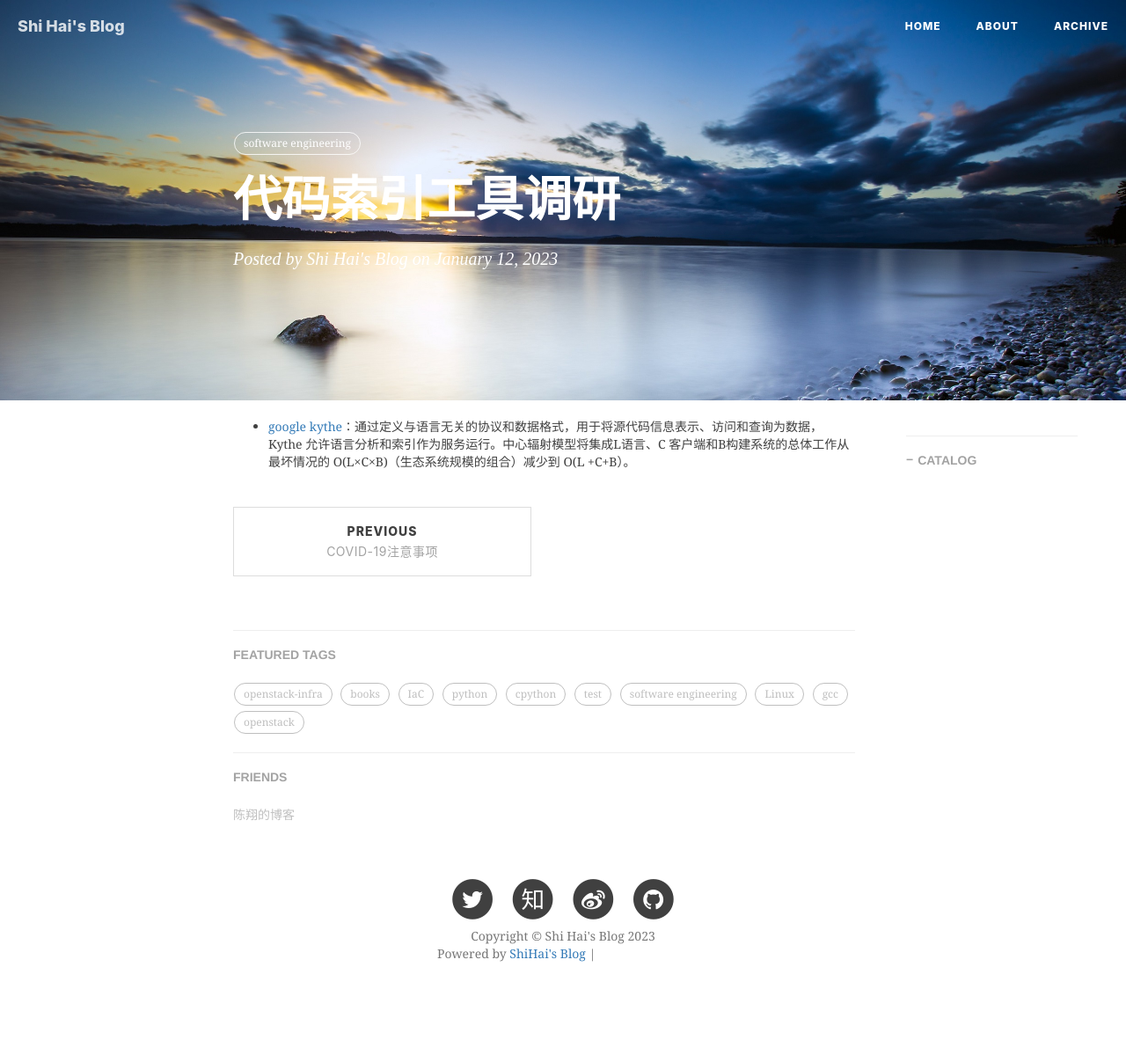
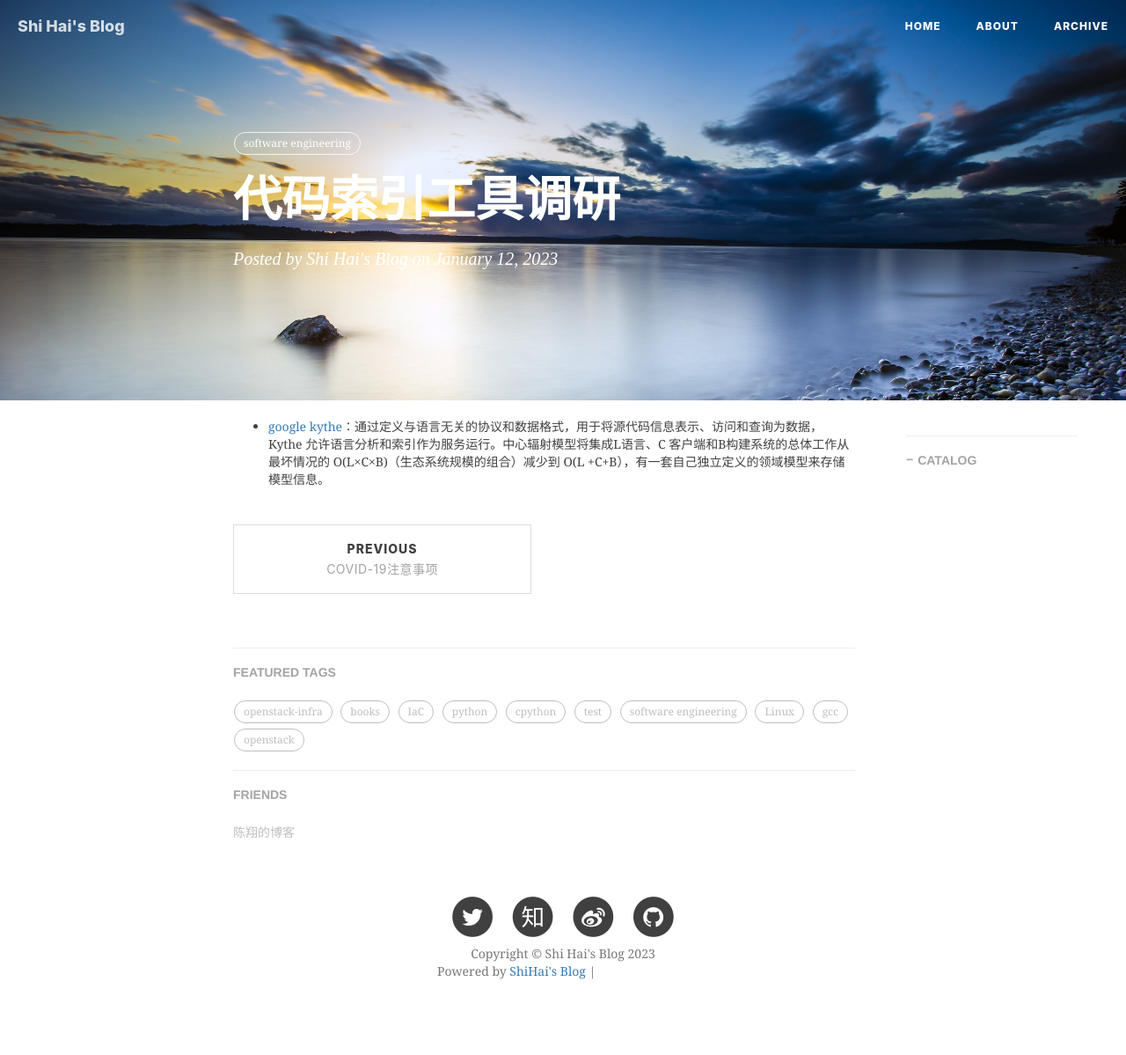
Before and after one commit to shihai1991/shihai1991.github.io, a Jekyll site: the page built from _posts/2023-01-12-代码索引工具调研.md, in a window 1280 px wide. Shown: the whole page at 88% size. Built offline with Jekyll 4.4.1, drawn with Linux system fonts in a browser that asks for light colours; nearby versions of some CDN libraries; comment, search, counter and statistics services are not loaded; grey boxes are pictures that could not be loaded.

Commit message:
Update 2023-01-12-代码索引工具调研.md

```diff
--- a/_posts/2023-01-12-代码索引工具调研.md
+++ b/_posts/2023-01-12-代码索引工具调研.md
@@ -8,4 +8,4 @@ tags:
   - software engineering
 time: '2023.01.12 16:11:00'
 ---
-- [google kythe](https://kythe.io/docs/kythe-overview.html)：通过定义与语言无关的协议和数据格式，用于将源代码信息表示、访问和查询为数据，Kythe 允许语言分析和索引作为服务运行。中心辐射模型将集成L语言、C 客户端和B构建系统的总体工作从最坏情况的 O(L×C×B)（生态系统规模的组合）减少到 O(L +C+B）。
+- [google kythe](https://kythe.io/docs/kythe-overview.html)：通过定义与语言无关的协议和数据格式，用于将源代码信息表示、访问和查询为数据，Kythe 允许语言分析和索引作为服务运行。中心辐射模型将集成L语言、C 客户端和B构建系统的总体工作从最坏情况的 O(L×C×B)（生态系统规模的组合）减少到 O(L +C+B），有一套自己独立定义的领域模型来存储模型信息。
```
